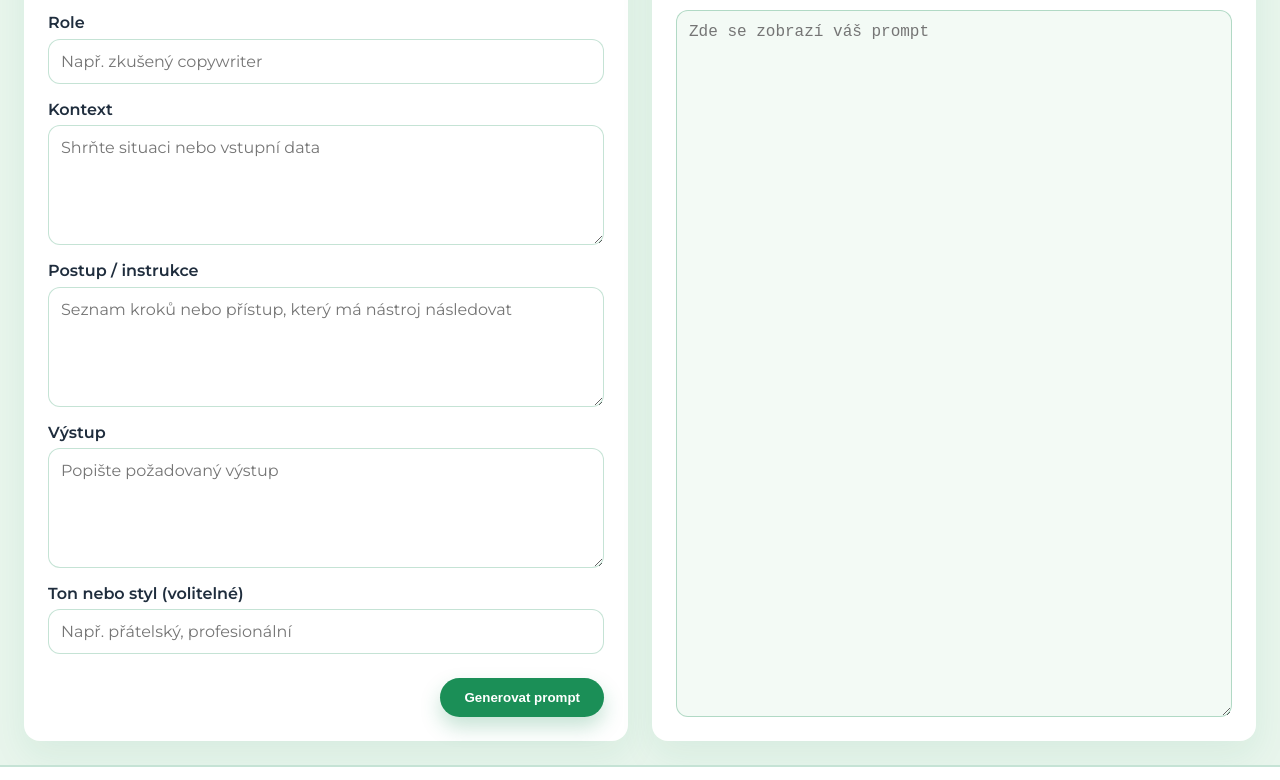
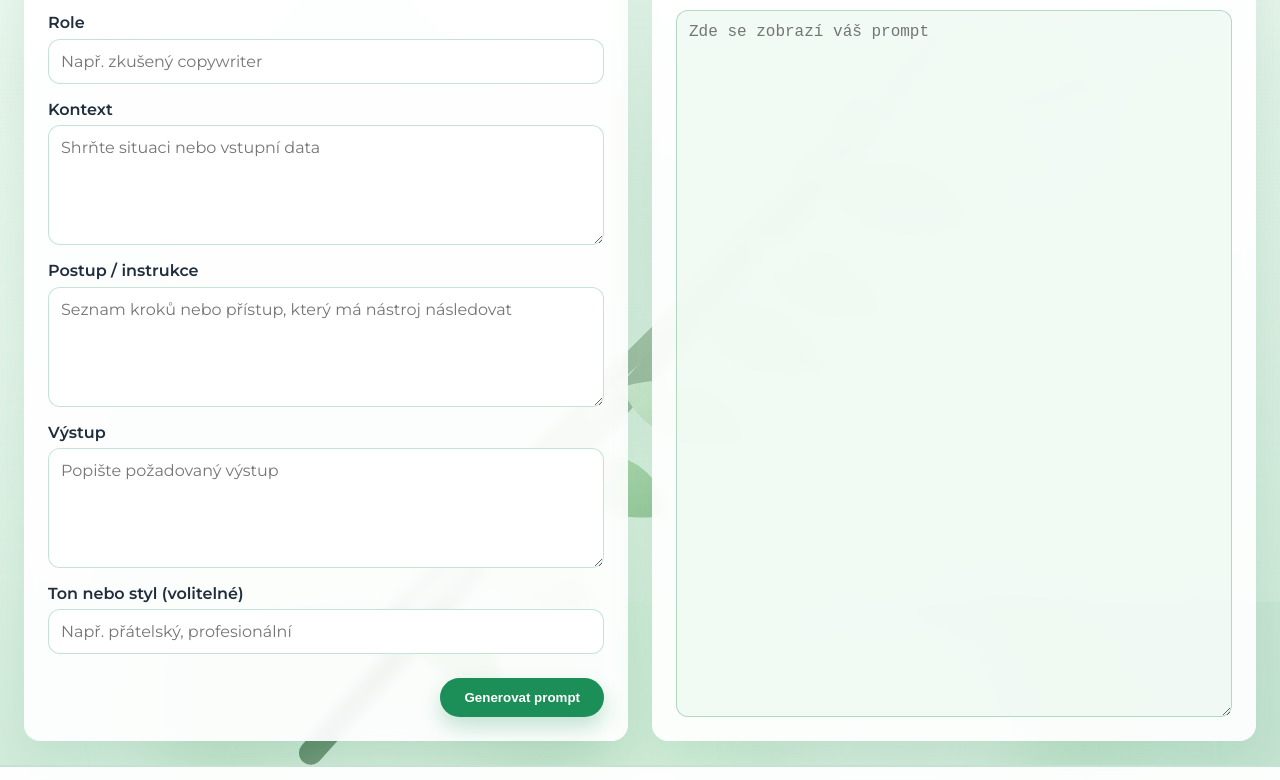
Before and after one commit to evirtualniasistentka-ops/ChatGPT-Codex-Integration, a plain HTML site: page index.html in a window 1280 px wide. Shown: the part 198-978 px from the top of the page. Drawn offline with Linux system fonts and the light colour scheme.

Commit message:
Add botanical watercolor background

```diff
--- a/styles.css
+++ b/styles.css
@@ -15,11 +15,32 @@
 
 body {
   margin: 0;
-  background: var(--green-light);
+  background-color: var(--green-light);
+  background-image: url("assets/branch-background.svg");
+  background-repeat: no-repeat;
+  background-position: center top;
+  background-size: cover;
   color: var(--text-dark);
   min-height: 100vh;
   display: flex;
   flex-direction: column;
+  position: relative;
+  isolation: isolate;
+}
+
+body::before {
+  content: "";
+  position: fixed;
+  inset: 0;
+  background: linear-gradient(
+    180deg,
+    rgba(255, 255, 255, 0.82) 0%,
+    rgba(232, 245, 236, 0.7) 35%,
+    rgba(232, 245, 236, 0.45) 65%,
+    rgba(221, 240, 226, 0.35) 100%
+  );
+  pointer-events: none;
+  z-index: -1;
 }
 
 .top-bar {
@@ -27,8 +48,9 @@ body {
   justify-content: space-between;
   align-items: center;
   padding: 1rem 1.5rem;
-  background: var(--white);
+  background: rgba(255, 255, 255, 0.94);
   border-bottom: 2px solid var(--green-primary);
+  backdrop-filter: blur(6px);
 }
 
 .top-bar h1 {
@@ -52,10 +74,11 @@ body {
 
 .form-section,
 .output-section {
-  background: var(--white);
+  background: rgba(255, 255, 255, 0.92);
   border-radius: 1rem;
   padding: 1.5rem;
-  box-shadow: 0 15px 35px rgba(27, 143, 87, 0.08);
+  box-shadow: 0 20px 45px rgba(27, 143, 87, 0.12);
+  backdrop-filter: blur(6px);
 }
 
 .field {
@@ -152,10 +175,11 @@ button:active {
 }
 
 .history {
-  background: var(--white);
+  background: rgba(255, 255, 255, 0.92);
   border-top: 1px solid rgba(27, 143, 87, 0.25);
   padding: 1rem 1.5rem 2rem;
   box-shadow: 0 -5px 25px rgba(27, 143, 87, 0.12);
+  backdrop-filter: blur(6px);
 }
 
 .history.hidden {
@@ -185,7 +209,7 @@ button:active {
   padding: 0.75rem 1rem;
   border-radius: 0.75rem;
   border: 1px solid rgba(27, 143, 87, 0.2);
-  background: rgba(232, 245, 236, 0.7);
+  background: rgba(232, 245, 236, 0.55);
   color: var(--text-muted);
 }
 
@@ -220,11 +244,12 @@ button:active {
   margin-top: auto;
   padding: 1.5rem;
   text-align: center;
-  background: var(--white);
+  background: rgba(255, 255, 255, 0.94);
   border-top: 2px solid rgba(27, 143, 87, 0.25);
   display: flex;
   flex-direction: column;
   gap: 0.35rem;
+  backdrop-filter: blur(6px);
 }
 
 .app-footer .author {
```
Also changed, not shown: assets/branch-background.svg (added).
